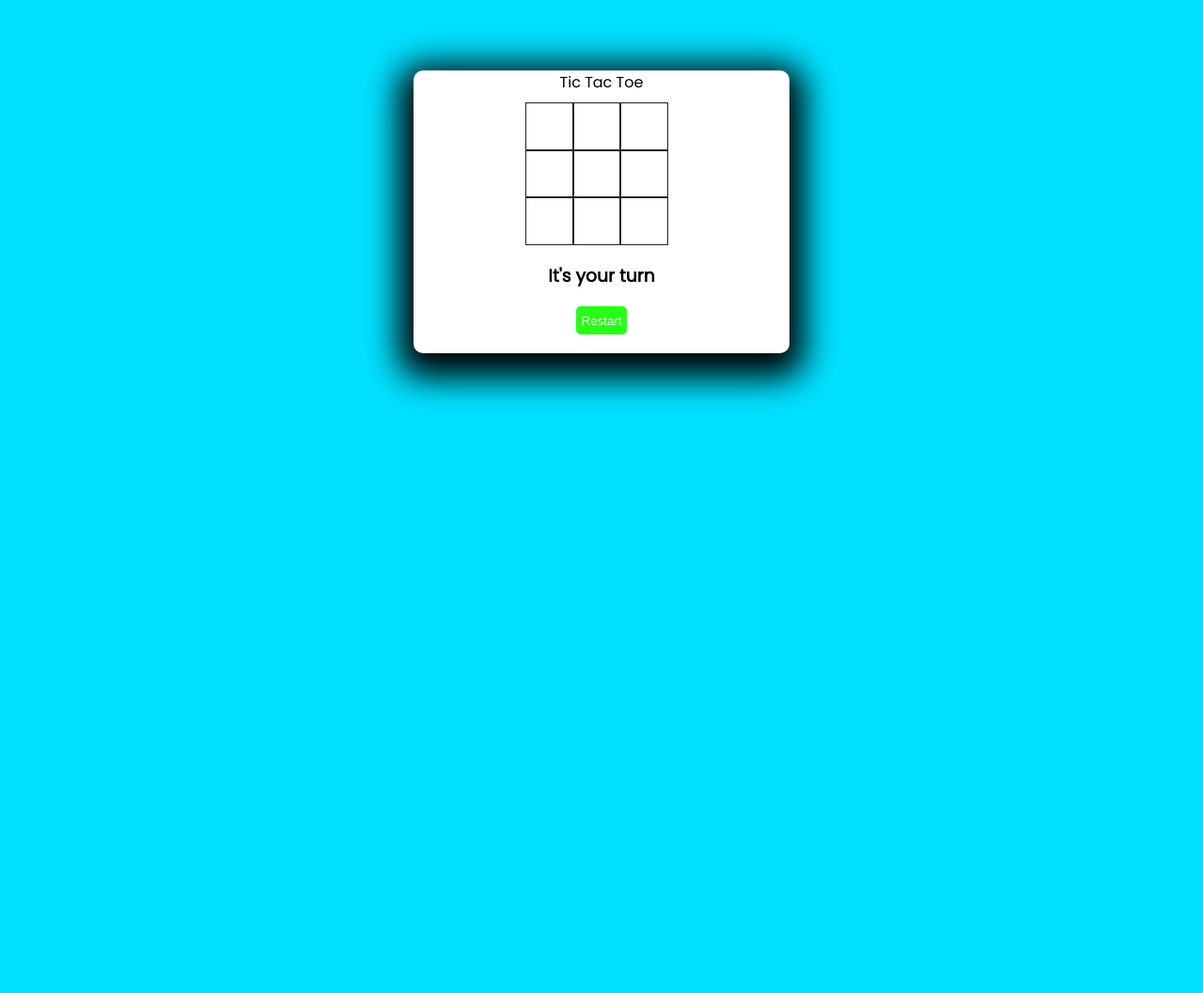
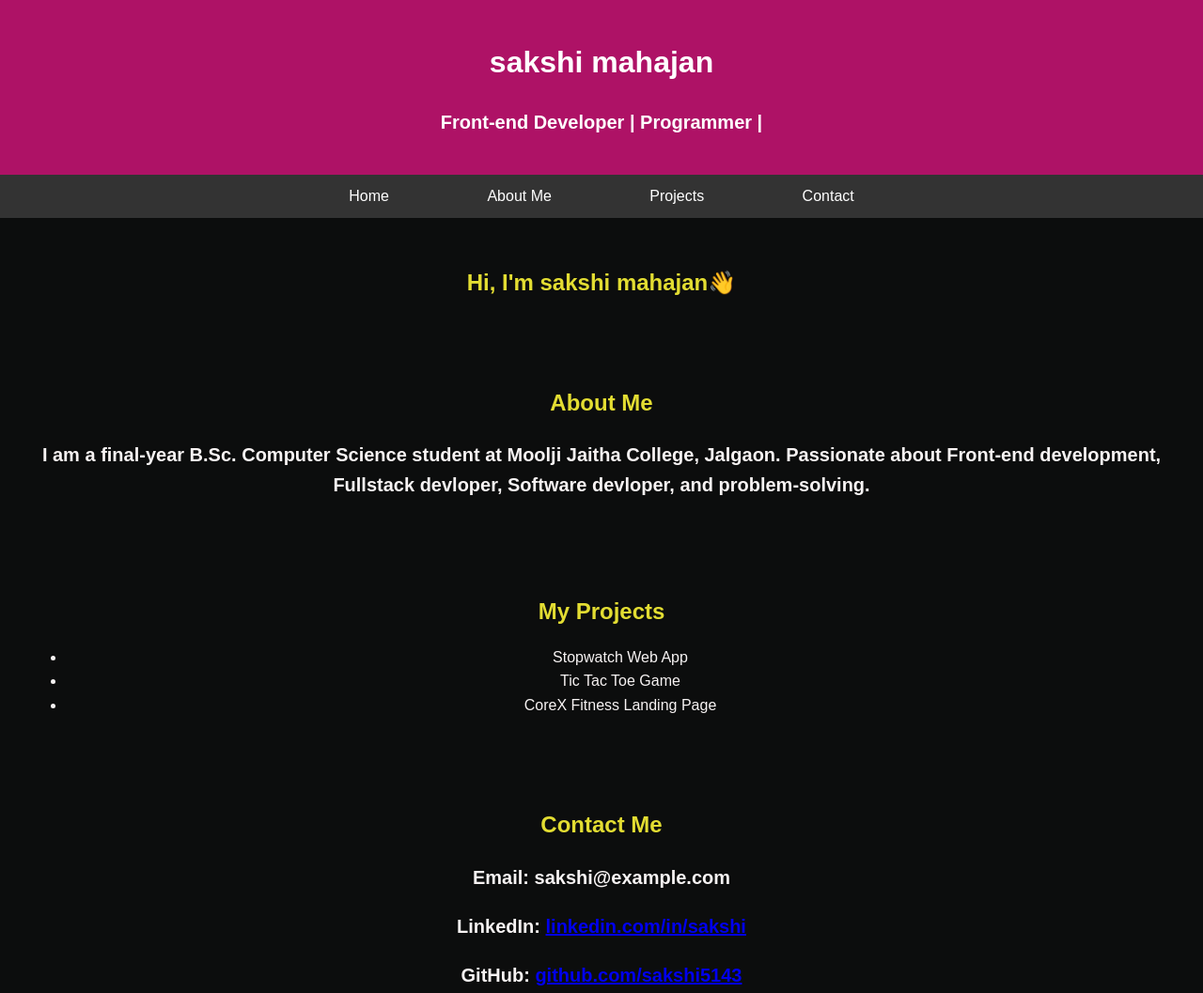
Before and after one commit to sakshii262005/blog_templet, a plain HTML site: page index.html in a window 1280 px wide. Shown: the top 1057 px of the page at 94% size. Before the commit the page ends 800 px from the top, so only its background shows below. Drawn offline with Linux system fonts and the light colour scheme.

Commit message:
Add files via upload

```diff
--- a/index.html
+++ b/index.html
@@ -1,28 +1,60 @@
 <!DOCTYPE html>
 <html lang="en">
 <head>
-    <meta charset="UTF-8">
-    <meta name="viewport" content="width=device-width, initial-scale=1.0">
-    <title>Tic-Tac-Toe</title>
-    <link rel="stylesheet" href="style.css">
+  <meta charset="UTF-8">
+  <meta name="viewport" content="width=device-width, initial-scale=1.0">
+  <title>My Portfolio</title>
+  <link rel="stylesheet" href="style.css">
 </head>
 <body>
-    <section>
-        <Tic class="game--title">Tic Tac Toe</h1>
-        <div class="game--container">
-            <div data-cell-index="0"class="cell"></div>
-            <div data-cell-index="1"class="cell"></div>
-            <div data-cell-index="2"class="cell"></div>
-            <div data-cell-index="3"class="cell"></div>
-            <div data-cell-index="4"class="cell"></div>
-            <div data-cell-index="5"class="cell"></div>
-            <div data-cell-index="6"class="cell"></div>
-            <div data-cell-index="7"class="cell"></div>
-            <div data-cell-index="8"class="cell"></div>
-     </div>
-     <h3 class="game--status"></h3>
-     <button class="game--restart">Restart</button>
-    </section>
-    <script src="script.js"></script>
+
+
+
+  <header>
+    <h1>sakshi mahajan</h1>
+    <p>Front-end Developer | Programmer | </p>
+  </header>
+
+  <nav>
+    <a href="#home">Home</a>
+    <a href="#about">About Me</a>
+    <a href="#projects">Projects</a>
+    <a href="#contact">Contact</a>
+  </nav>
+
+
+  <section id="home">
+    <h2>Hi, I'm sakshi mahajan👋</h2>
+  </section>
+
+  <section id="about">
+    <h2>About Me</h2>
+    <p>
+      I am a final-year B.Sc. Computer Science student at Moolji Jaitha College, Jalgaon.
+      Passionate about Front-end development, Fullstack devloper, Software devloper, and problem-solving.
+    </p>
+  </section>
+
+  <section id="projects">
+    <h2>My Projects</h2>
+    <ul>
+      <li>Stopwatch Web App</li>
+      <li>Tic Tac Toe Game</li>
+      <li>CoreX Fitness Landing Page</li>
+    </ul>
+  </section>
+
+  <section id="contact">
+    <h2>Contact Me</h2>
+    <p>Email: sakshi@example.com</p>
+    <p>LinkedIn: <a href="#">linkedin.com/in/sakshi</a></p>
+    <p>GitHub: <a href="#">github.com/sakshi5143</a></p>
+  </section>
+
+  <footer>
+    <p>© 2025 sakshi mahajan | All Rights Reserved</p>
+  </footer>
+
+  <script src="script.js"></script>
 </body>
-</html
+</html>
--- a/script.js
+++ b/script.js
@@ -1,90 +1,4 @@
-const statusDisplay = document.querySelector('.game--status');
-
-let gameActive = true;
-
-let currentPlayer = "X";
-
-let gameState = ["", "", "", "", "", "", "", "", ""];
-
-const winningMessage = () => "winner!";
-const drawMessage = () => "It's a draw!";
-const currentPlayerTurn = () => "It's your turn";
-
-statusDisplay.innerHTML = currentPlayerTurn();
-
-document.querySelectorAll('.cell').forEach(cell => cell.addEventListener('click', handleCellClick));
-document.querySelector('.game--restart').addEventListener('click', handleRestartGame);
-
-function handleCellClick(clickedCellEvent) {
-        const clickedCell = clickedCellEvent.target;
-        const clickedCellIndex = parseInt(
-          clickedCell.getAttribute('data-cell-index')
-        );
-
-        if (gameState[clickedCellIndex] !== "" || !gameActive) {
-            return;
-        }
-
-        handleCellPlayed(clickedCell, clickedCellIndex);
-        handleResultValidation();
-}
-function handleCellPlayed(clickedCell, clickedCellIndex) {
-
-        gameState[clickedCellIndex] = currentPlayer;
-        clickedCell.innerHTML = currentPlayer;
-    }
-
-    const winningConditions = [
-        [0, 1, 2],
-        [3, 4, 5],
-        [6, 7, 8],
-        [0, 3, 6],
-        [1, 4, 7],
-        [2, 5, 8],
-        [0, 4, 8],
-        [2, 4, 6]
-    ];
-    function handleResultValidation() {
-        let roundWon = false;
-        for (let i = 0; i <= 7; i++) {
-            const winCondition = winningConditions[i];
-            let a = gameState[winCondition[0]];
-            let b = gameState[winCondition[1]];
-            let c = gameState[winCondition[2]];
-            if (a === '' || b === '' || c === '') {
-                continue;
-            }
-            if (a === b && b === c) {
-                roundWon = true;
-                break
-            }
-        }
- if (roundWon) {
-        statusDisplay.innerHTML = winningMessage();
-        gameActive = false;
-        return;
-    }
-
-    let roundDraw = !gameState.includes("");
-    if (roundDraw) {
-        statusDisplay.innerHTML = drawMessage();
-        gameActive = false;
-        return;
-    }
-
-    handlePlayerChange();
-}
-
-function handlePlayerChange() {
-    currentPlayer = currentPlayer === "X" ? "O" : "X";
-    statusDisplay.innerHTML = currentPlayerTurn();
-}
-
-function handleRestartGame() {
-    gameActive = true;
-    currentPlayer = "X";
-    gameState = ["", "", "", "", "", "", "", "", ""];
-    statusDisplay.innerHTML = currentPlayerTurn();
-    document.querySelectorAll('.cell')
-               .forEach(cell => cell.innerHTML = "");
-}
+console.log("Portfolio Website Loaded Successfully!");
+document.addEventListener("DOMContentLoaded", () => {
+  alert("Welcome to my Portfolio Website 🚀");
+});
--- a/style.css
+++ b/style.css
@@ -1,47 +1,52 @@
-@import url('https://fonts.googleapis.com/css2?family=poppins&display=swap');
-body{
-    font-family: "poppins",sans-serif;
-    background-color: rgb(0, 225, 255);
+body {
+  font-family: Arial, sans-serif;
+  margin: 0;
+  padding: 0;
+  line-height: 1.6;
+  background: #0c0d0d;
+  color: hsl(0, 22%, 96%);
 }
-section{
-    text-align: center;
-    border-radius: 10px;
-    width: 400px;
-    margin: auto;
-    background-color: #fff;
-    margin-top: 75px;
-    box-shadow: 0px 10px 36px 16px;
+
+header {
+  background: #ae1266;
+  color: white;
+  padding: 20px;
+  text-align: center;
 }
-.game--title{
-    padding-top: 20px;
+
+nav {
+  background: #333;
+  padding: 10px;
+  text-align: center;
 }
-.game--container{
-    display: grid;
-    grid-template-columns: repeat(3,auto);
-    width: 150px;
-    margin: 120px;
-    margin-bottom: 10px;
-    margin-top: 10px;
+nav a {
+  color: white;
+  margin: 50px;
+  text-decoration: none;
 }
-.cell{
-    font-family: "poppins",sans-serif;
-    width: 50px;
-    height: 50px;
-    box-shadow: 0 0 0 1px #222121;
-    cursor: pointer;
-    line-height: 50px;
-    font-size: 20px;
+nav a:hover {
+  color: #ddc363;
 }
-button{
-    margin-bottom: 20px;
-    height: 30px;
-    border: none;
-    border-radius: 5px;
-    color: #fff;
-    background-color: rgb(38, 255, 22);
-    cursor: pointer;
+
+section {
+  padding: 30px;
+  text-align: center;
 }
-button:hover{
-    transition: 0.25s;
-    background-color: rgb(38, 255, 22);
+section h2 {
+  margin-bottom: 10px;
+  color: #e3dd32;
 }
+
+footer {
+  background: #333;
+  color: white;
+  text-align: center;
+  padding: 10px;
+}
+
+/* All Paragraphs */
+p {
+  font-size: 20px;
+  font-weight: bold;
+  line-height: 1.6;
+}
```
